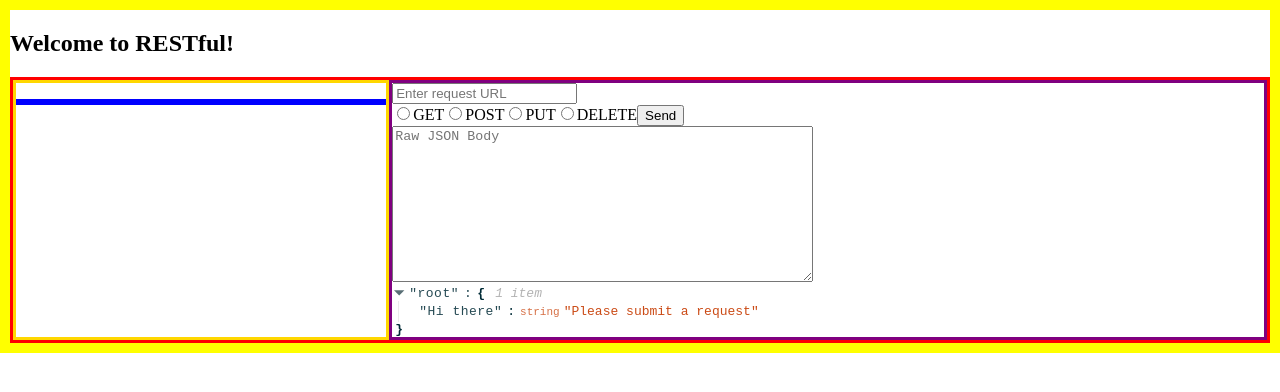
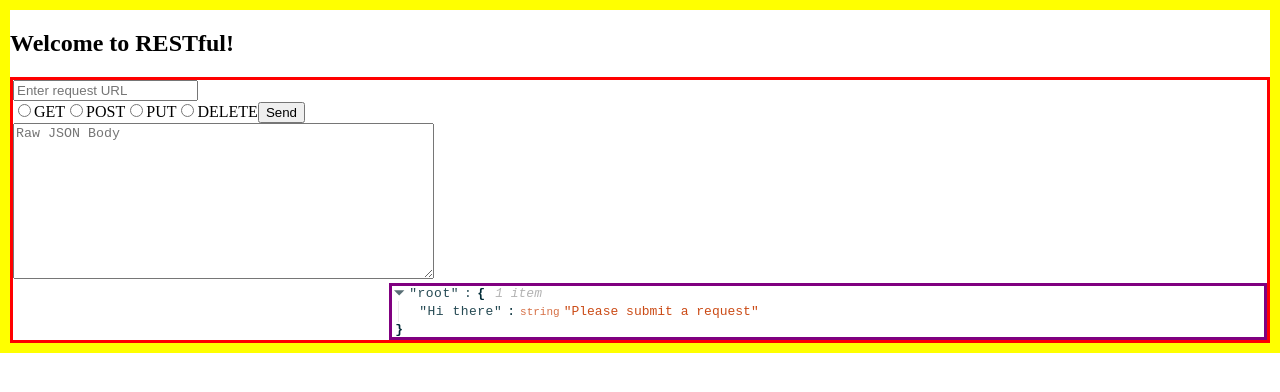
Before and after one commit to bryanakitchen/RESTful, a React app: page / in a window 1280 px wide. Shown: the top 392 px of the page. Built offline with nearby package versions, Linux system fonts and the light colour scheme.

Commit message:
set up grid display but it does not work for the condition without history

```diff
--- a/src/components/history/History.jsx
+++ b/src/components/history/History.jsx
@@ -4,18 +4,16 @@ import PropTypes from 'prop-types';
 import styled from 'styled-components';
 
 const ArticleBox = styled.article`
-  border: 3px solid gold;
+  border: 5px solid orange;
 `;
 
 const HistoryHeader = styled.p`
-  border: 3px solid lightblue;
   text-align: center;
   font-size: 18px;
-
+  margin: 3px;
 `;
 
 const HistoryBody = styled.span`
-  border: 3px solid blue;
   list-style-type: none;
   display: flex;
   flex-direction: column;
@@ -23,13 +21,15 @@ const HistoryBody = styled.span`
   `;
 
 const ListItem = styled.span`
-  border: 3px solid lightgreen;
   word-wrap: break-word;
   padding: .3rem;
   margin: 3px;
   `;
-  // margin: .5rem;
-  // font-size: 1.2rem;
+
+// const NoHistory = styled.p`
+//   margin: 0px;
+// `;
+
 
 const History = ({ history }) => {
   const historyElements = history.map((item, i) => {
@@ -42,12 +42,16 @@ const History = ({ history }) => {
 
   return (
     <>
-      <ArticleBox>
-        { (historyElements < 1) ? <p></p> : <HistoryHeader>History</HistoryHeader> }
-        <HistoryBody>
-          {historyElements}
-        </HistoryBody>
-      </ArticleBox>
+      { (historyElements < 1)
+        ? ' '
+        :
+        <ArticleBox>
+          <HistoryHeader>History</HistoryHeader>
+          <HistoryBody>
+            {historyElements}
+          </HistoryBody>
+        </ArticleBox>
+      }
     </>
   );
 };
--- a/src/containers/RESTy.jsx
+++ b/src/containers/RESTy.jsx
@@ -12,10 +12,10 @@ grid-template-columns: 30% 1fr;
 grid-template-rows: auto;
 `;
 
-const ReqResDiv = styled.div`
+const ResDiv = styled.div`
   border: 3px solid purple;
-  display: flex;
-  flex-direction: column;
+  grid-column: 2;
+  grid-row 2;
   `;
 
 export default class RESTy extends Component {
@@ -54,11 +54,8 @@ export default class RESTy extends Component {
     return (
       <>
         <ContainerDiv>
-          {/* <HistoryDiv> */}
           <History history={history} />
-          {/* </HistoryDiv> */}
 
-          <ReqResDiv>
           <Request
             onChange={this.handleChange}
             onSubmit={this.handleSubmit}
@@ -66,8 +63,10 @@ export default class RESTy extends Component {
             method={method}
             body={body}
           />
+
+          <ResDiv>
             <Response display={display} />
-          </ReqResDiv>
+          </ResDiv>
 
         </ContainerDiv>
       </>
```
Also changed, not shown: src/components/app/DELETE.css (+19 -0 lines). Lines whose indentation alone changed are shown as unchanged.
